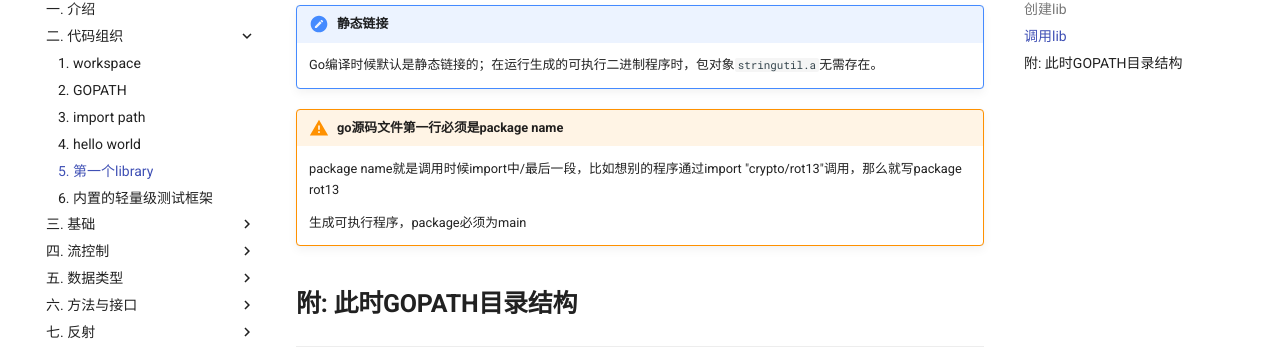
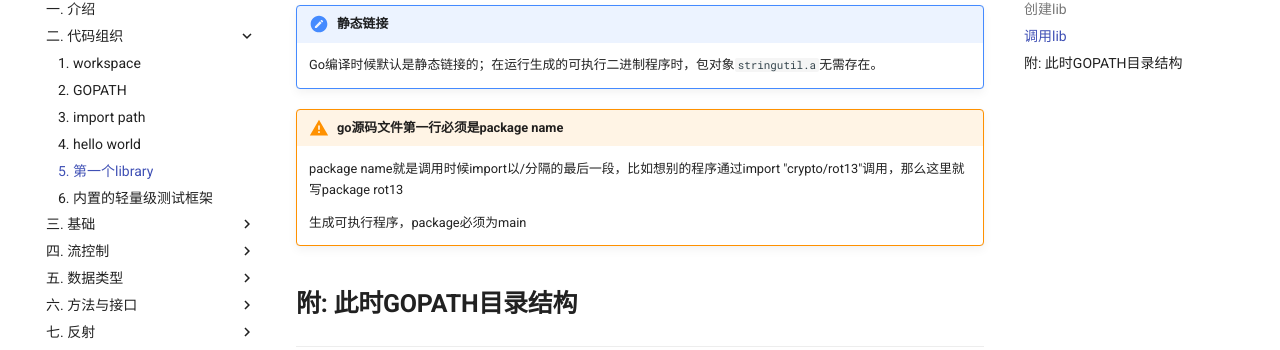
Before and after one commit to yxhsea/golang, an MkDocs documentation site: the page built from docs/organization/firstlib.md, in a window 1280 px wide and 900 px high, scrolled down 1999 px. Shown: the part 99-449 px from the top of the window. Built offline with MkDocs 1.6.1 and Material for MkDocs 9.7.7, drawn with Linux system fonts in a browser that asks for light colours; comment, search, counter and statistics services are not loaded; old or Windows-style settings are respelled for this version of MkDocs.

Commit message:
2018-05-02

```diff
--- a/docs/organization/firstlib.md
+++ b/docs/organization/firstlib.md
@@ -85,7 +85,7 @@ Hello, Go!
 	Go编译时候默认是静态链接的；在运行生成的可执行二进制程序时，包对象`stringutil.a`无需存在。
 
 !!! warning "go源码文件第一行必须是package name"
-	package name就是调用时候import中/最后一段，比如想别的程序通过import "crypto/rot13"调用，那么就写package rot13
+	package name就是调用时候import以/分隔的最后一段，比如想别的程序通过import "crypto/rot13"调用，那么这里就写package rot13
 
 	生成可执行程序，package必须为main
 
```
